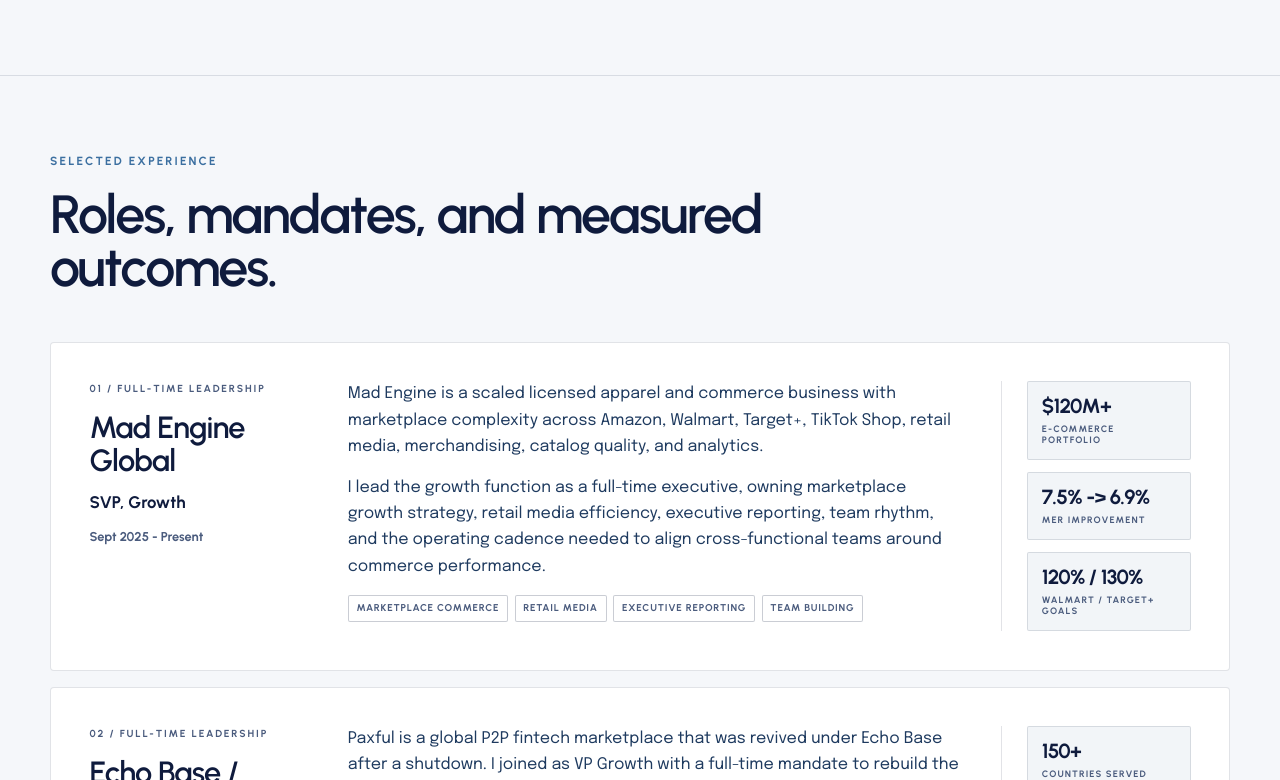
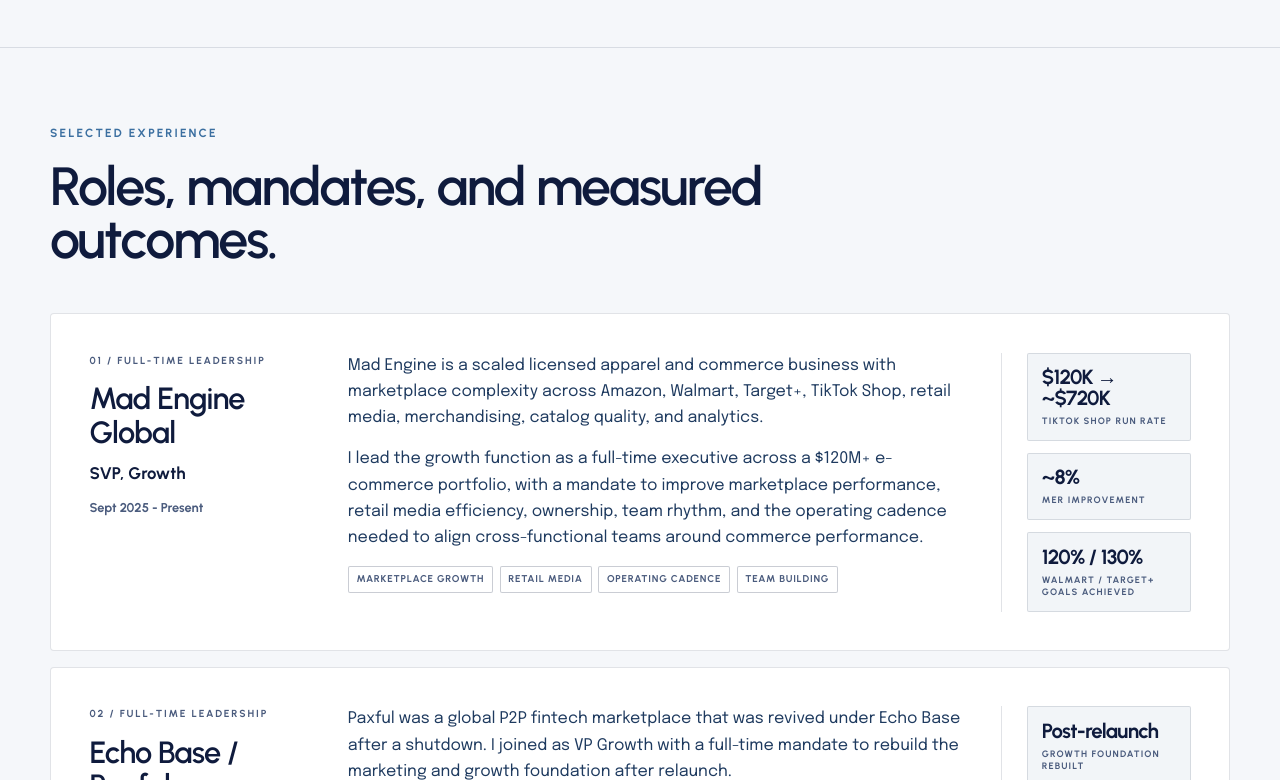
Before and after one commit to tcromoshuk-creator/personal-site, a Next.js app: page /experience in a window 1280 px wide. Shown: the part 2020-2800 px from the top of the page. Built offline with nearby package versions, Linux system fonts and the light colour scheme.

Commit message:
Refine about experience and logos

```diff
--- a/src/app/experience/page.tsx
+++ b/src/app/experience/page.tsx
@@ -31,9 +31,10 @@
     support: "Consumer, entertainment, fintech, fashion, food, technology, DTC, and marketplaces.",
   },
   {
-    value: "$120M+",
-    label: "Commerce Portfolio Leadership",
-    support: "Amazon, Walmart, Target+, TikTok Shop, retail media, analytics, and catalog work.",
+    value: "$8M-$120M+",
+    label: "Commerce Scale Led",
+    support:
+      "From subscription revenue scale to marketplace portfolio leadership across apparel and commerce.",
   },
 ];
 
@@ -45,14 +46,14 @@
     type: "Full-time leadership",
     context: [
       "Mad Engine is a scaled licensed apparel and commerce business with marketplace complexity across Amazon, Walmart, Target+, TikTok Shop, retail media, merchandising, catalog quality, and analytics.",
-      "I lead the growth function as a full-time executive, owning marketplace growth strategy, retail media efficiency, executive reporting, team rhythm, and the operating cadence needed to align cross-functional teams around commerce performance.",
+      "I lead the growth function as a full-time executive across a $120M+ e-commerce portfolio, with a mandate to improve marketplace performance, retail media efficiency, ownership, team rhythm, and the operating cadence needed to align cross-functional teams around commerce performance.",
     ],
     outcomes: [
-      { value: "$120M+", label: "E-commerce portfolio" },
-      { value: "7.5% -> 6.9%", label: "MER improvement" },
-      { value: "120% / 130%", label: "Walmart / Target+ goals" },
+      { value: "$120K → ~$720K", label: "TikTok Shop run rate" },
+      { value: "~8%", label: "MER improvement" },
+      { value: "120% / 130%", label: "Walmart / Target+ goals achieved" },
     ],
-    capabilities: ["Marketplace Commerce", "Retail Media", "Executive Reporting", "Team Building"],
+    capabilities: ["Marketplace Growth", "Retail Media", "Operating Cadence", "Team Building"],
   },
   {
     company: "Echo Base / Paxful",
@@ -60,13 +61,13 @@
     dates: "Jul 2024 - Mar 2025",
     type: "Full-time leadership",
     context: [
-      "Paxful is a global P2P fintech marketplace that was revived under Echo Base after a shutdown. I joined as VP Growth with a full-time mandate to rebuild the marketing and growth foundation after relaunch.",
+      "Paxful was a global P2P fintech marketplace that was revived under Echo Base after a shutdown. I joined as VP Growth with a full-time mandate to rebuild the marketing and growth foundation after relaunch.",
       "The role spanned acquisition, product-led growth, lifecycle, CRM, dormant-user reactivation, organic marketing, compliance-sensitive messaging, and practical AI-enabled workflows for a global marketplace environment.",
     ],
     outcomes: [
-      { value: "150+", label: "Countries served" },
+      { value: "Post-relaunch", label: "Growth foundation rebuilt" },
       { value: "~$3M", label: "Cumulative paid media" },
-      { value: "5-person", label: "Growth team" },
+      { value: "AI-enabled", label: "Copy, targeting, CRM, and analysis workflows" },
     ],
     capabilities: ["Fintech Marketplace", "Lifecycle", "Reactivation", "AI Workflows"],
   },
@@ -76,13 +77,13 @@
     dates: "Mar 2022 - Jul 2024",
     type: "Full-time leadership",
     context: [
-      "Netflix.Shop is Netflix's DTC commerce business, operating inside a broader global entertainment company. I built and scaled the Netflix.Shop growth function as an in-house growth leader.",
-      "I owned acquisition, lifecycle, CRO, product-launch marketing, reporting, and growth experimentation for the commerce business, while also advising across Netflix Streaming, Live Experiences, Consumer Products, Tudum, and Payments.",
+      "I was brought in to lead growth for Netflix's official DTC commerce business, owning acquisition, lifecycle, CRO, product-launch marketing, reporting, and experimentation for Netflix.Shop.",
+      "Beyond Netflix.Shop, I advised teams across Streaming, Live Experiences, Consumer Products, Tudum, and Payments, including helping establish the playbook for relaunching global acquisition for Netflix Streaming across 11 countries.",
     ],
     outcomes: [
-      { value: "6-figure -> 8-figure", label: "Netflix.Shop revenue" },
-      { value: "-46%", label: "Avg. CPA reduction" },
-      { value: "3x-9x", label: "Incremental ROAS" },
+      { value: "6-figure → 8-figure", label: "Netflix.Shop revenue" },
+      { value: "$6M/mo", label: "Streaming budget across 11 countries" },
+      { value: "3-9x", label: "Incremental ROAS" },
     ],
     capabilities: ["DTC Commerce", "Global Acquisition", "CRO", "Lifecycle"],
   },
@@ -96,9 +97,9 @@
       "The full-time mandate combined brand repositioning, paid media, Shopify/CRO work, segmentation, retention, affiliate, PR, influencer, and organic channel refreshes.",
     ],
     outcomes: [
-      { value: "$300+ -> $120", label: "CPA reduction" },
+      { value: "$300+ → $120", label: "CPA reduction" },
       { value: "+1 month", label: "Retention extension" },
-      { value: "3 months", label: "Time to impact" },
+      { value: "90 days", label: "CPA and retention gains" },
     ],
     capabilities: ["Food Subscription", "Acquisition", "Repositioning", "Retention"],
   },
@@ -108,11 +109,11 @@
     dates: "Jul 2016 - Aug 2021",
     type: "Full-time leadership",
     context: [
-      "Five Four Group / Menlo Club was a portfolio of DTC apparel businesses built around subscription, e-commerce, and paid acquisition. I moved from channel depth into broader growth leadership inside the business.",
-      "I owned acquisition, CRM, subscription economics, retention, funnel strategy, creative testing, and team building while helping rebuild the customer value and operating model behind the business.",
+      "I joined Five Four Group / Menlo Club as Growth Marketing Manager and was promoted to Director of Growth, moving from paid acquisition ownership into broader marketing and growth leadership for a portfolio of DTC apparel companies.",
+      "The role expanded across acquisition, CRM/lifecycle, retention, funnel strategy, creative testing, merchandising/customer experience, team building, and a major multi-year subscription relaunch where I served as GM of the monthly-to-quarterly model transition.",
     ],
     outcomes: [
-      { value: "$8M -> $65M+", label: "Revenue scale" },
+      { value: "$8M → $65M+", label: "Revenue scale" },
       { value: "-52%", label: "Churn reduction" },
       { value: "+$90", label: "LTV increase" },
     ],
@@ -124,15 +125,15 @@
     dates: "2014 - 2016",
     type: "Agency / consulting foundation",
     context: [
-      "adMixt was a growth consulting environment focused on paid social, e-commerce acquisition, client strategy, reporting, optimization, and platform development.",
-      "I advised internal account teams and external businesses on paid social strategy while working closely with leadership and engineering on the FlightPlan self-serve platform.",
+      "adMixt was a performance-marketing agency where I worked across paid acquisition and media strategy for e-commerce and consumer clients.",
+      "I managed $750K+ in monthly media spend while supporting strategy, optimization, reporting, and product/feature development for the FlightPlan self-serve platform.",
     ],
     outcomes: [
-      { value: "$750K+", label: "Facebook revenue / month" },
-      { value: "2015", label: "Facebook innovation award" },
-      { value: "FlightPlan", label: "Self-serve platform" },
+      { value: "$750K+", label: "Monthly media spend managed" },
+      { value: "E-commerce", label: "Client portfolio" },
+      { value: "FlightPlan", label: "Self-serve platform input" },
     ],
-    capabilities: ["Agency", "Paid Acquisition", "Reporting", "Client Strategy"],
+    capabilities: ["Performance Marketing", "Paid Acquisition", "E-Commerce", "Media Strategy"],
   },
   {
     company: "adParlor",
@@ -140,15 +141,15 @@
     dates: "2011 - 2014",
     type: "Agency / paid media foundation",
     context: [
-      "adParlor was the early paid social and performance marketing foundation for my career, spanning Fortune 500 brands, media agencies, direct-response campaigns, and brand/awareness programs.",
-      "I managed client strategy, campaign performance, reporting, RFI/RFP support, Twitter expansion, and ad management tool development that improved campaign management efficiency.",
+      "adParlor was the first Facebook media agency in Canada and the early paid social foundation for my career, spanning Fortune 500 brands, media agencies, direct-response campaigns, and brand/awareness programs.",
+      "I managed paid social across mobile app acquisition, online sales, and in-store visit campaigns, while also leading the expansion of our partnership with Twitter Canada and bringing Twitter ads into the client portfolio.",
     ],
     outcomes: [
-      { value: "$1.5M+", label: "Facebook/Twitter revenue / quarter" },
-      { value: "80%+", label: "KPI target attainment" },
-      { value: "Twitter CA", label: "Division foundation" },
+      { value: "$1.5M+", label: "Quarterly media spend managed" },
+      { value: "80%+", label: "KPI targets achieved" },
+      { value: "Twitter CA", label: "Partnership expansion" },
     ],
-    capabilities: ["Agency", "Paid Social", "Optimization", "Reporting"],
+    capabilities: ["Paid Social", "Performance Marketing", "Twitter Ads", "Client Strategy"],
   },
 ];
 
@@ -156,14 +157,14 @@
   {
     company: "Ocean / Yotpo",
     logo: "/logos/ocean-yotpo-linkedin-logo.jpg",
-    logoClassName: "advisory-logo-dark",
+    logoClassName: "advisory-logo-square",
     focus:
       "Ocean is a subscription platform offering free 2-day shipping across 10,000+ Shopify brands. I advised on acquisition, retention, and growth strategy across consumer-facing and merchant-facing motions, helping connect DTC customer growth with the broader Shopify ecosystem.",
   },
   {
     company: "Jason of Beverly Hills",
-    logo: "/logos/jason-of-beverly-hills.png",
-    logoClassName: "advisory-logo-dark advisory-logo-wide",
+    logo: "/logos/jason-of-beverly-hills-horizontal.png",
+    logoClassName: "advisory-logo-dark advisory-logo-jason",
     focus:
       "Luxury jewelry brand where I supported paid acquisition strategy, conversion optimization, and homepage/landing page redevelopment to improve the path from brand discovery to digital commerce conversion.",
   },
@@ -175,7 +176,7 @@
       "Luxury headwear brand selling through retail and e-commerce. I advised across conversion optimization, landing page development, CRM/email flows, abandoned-cart recovery, and payment-provider improvements to strengthen the purchase journey.",
   },
   {
-    company: "LSTN",
+    company: "LSTN Sound Co.",
     logo: "/logos/lstn-sound-co-linkedin-logo.jpg",
     logoClassName: "advisory-logo-square",
     focus:
@@ -308,9 +309,6 @@
               <summary>
                 <strong>{client.company}</strong>
               </summary>
-              <div className={`advisory-client-logo ${client.logoClassName}`} aria-hidden="true">
-                <Image src={client.logo} alt="" width={120} height={52} sizes="120px" />
-              </div>
               <p>{client.focus}</p>
             </details>
           ))}
--- a/src/lib/content.ts
+++ b/src/lib/content.ts
@@ -65,7 +65,7 @@
   { name: "Mad Engine", mark: "Mad Engine", logo: "/logos/mad-engine-global.jpg" },
   { name: "Netflix", mark: "Netflix", logo: "/logos/netflix.svg" },
   { name: "Paxful / Echo Base", mark: "Echo Base / Paxful", logo: "/logos/echo-base-global-linkedin-logo.jpg" },
-  { name: "Veestro", mark: "Veestro", logo: "/logos/veestro.png", logoTone: "color-on-dark" },
+  { name: "Veestro", mark: "Veestro", logo: "/logos/veestro-gray.png", logoTone: "veestro-gray" },
   {
     name: "Menlo Club / Five Four Group",
     mark: "Menlo Club",
```
Also changed, not shown: src/app/about/page.tsx (+5 -5 lines), src/app/globals.css (+58 -5 lines), src/components/CaseCard.tsx (+2 -5 lines), public/logos/jason-of-beverly-hills-horizontal.png (added), public/logos/veestro-gray.png (added).
